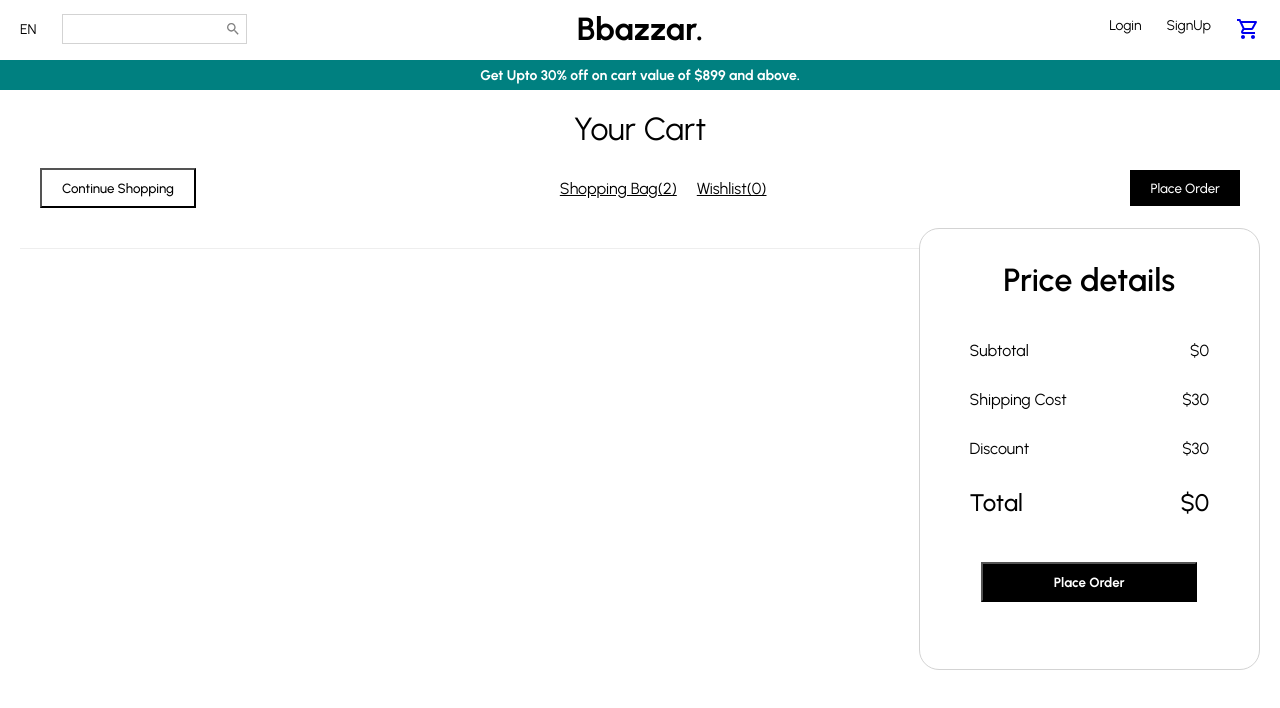
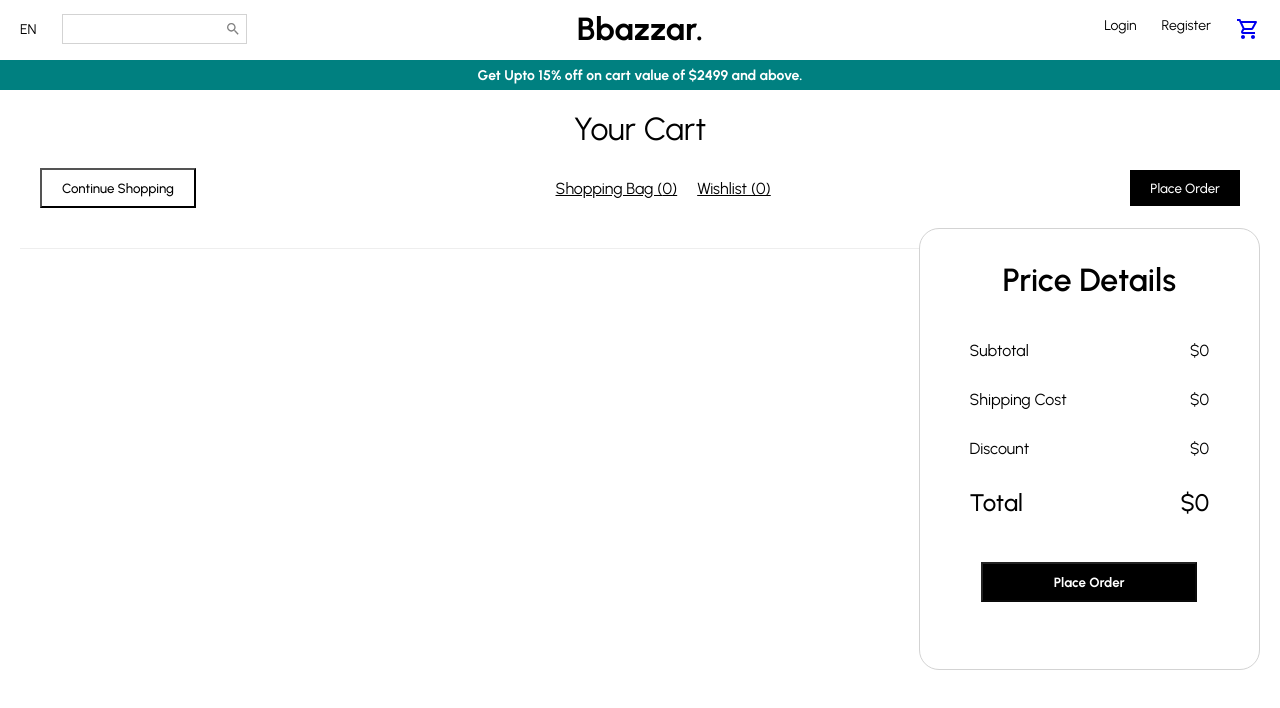
Before and after one commit to VishalChoudhary/ecommerce, a React (Create React App) app in the folder client/: page /cart in a window 1280 px wide. Shown: the top 708 px of the page. Built offline with nearby package versions, Linux system fonts and the light colour scheme; a web font is replaced by a local one.

Commit message:
cart fix

```diff
--- a/client/src/components/Announcement.jsx
+++ b/client/src/components/Announcement.jsx
@@ -15,7 +15,7 @@
 const Announcement = () => {
   return (
     <Container>
-        Get Upto 30% off on cart value of $899 and above.
+        Get Upto 15% off on cart value of $2499 and above.
     </Container>
   )
 }
--- a/client/src/components/Navbar.jsx
+++ b/client/src/components/Navbar.jsx
@@ -61,9 +61,18 @@
   margin-left: 25px;
 `;
 
+const StyledLink = styled(Link)`
+  text-decoration: none;
+  color: inherit;
+  &:focus, &:hover, &:visited, &:link, &:active {
+    text-decoration: none;
+    color: inherit;
+  }
+`;
+
 const Navbar = () => {
   //useSelector to read the state of quantity
-  const quantity = useSelector(state=>state.cart.quantity)
+  const quantity = useSelector(state=>state.cart)
   // console.log(quantity);
   return (
     <Container>
@@ -75,13 +84,21 @@
             <Search style={{color: "gray", fontSize:16}}/>
           </SearchContainer>
         </Left>
-        <Center><Logo>Bbazzar.</Logo></Center>
+        <Center>
+          <StyledLink to='/'>
+            <Logo>Bbazzar.</Logo>
+          </StyledLink>
+        </Center>
         <Right>
-          <MenuItem>Login</MenuItem>
-          <MenuItem>SignUp</MenuItem>
+          <StyledLink to='/login'>
+            <MenuItem>Login</MenuItem>
+          </StyledLink>
+          <StyledLink to='/register'>
+            <MenuItem>Register</MenuItem>
+          </StyledLink>
           <Link to='/cart'>
             <MenuItem>
-              <Badge badgeContent={quantity} color="primary">
+              <Badge badgeContent={quantity.products.length} color="primary">
                 <ShoppingCartOutlined />
               </Badge>
             </MenuItem>
--- a/client/src/pages/Cart.jsx
+++ b/client/src/pages/Cart.jsx
@@ -3,10 +3,11 @@
 import Navbar from '../components/Navbar';
 import Announcement from '../components/Announcement';
 import { Add, Remove } from '@material-ui/icons';
-import { useSelector } from 'react-redux';
+import { useSelector, useDispatch } from 'react-redux';
+import { addProduct, removeFromCart } from '../redux/cartRedux';
+import { Link } from 'react-router-dom';
 
 const Container = styled.div`
-    /* background-color: #fef9f9;   */
     height: 100vh;
 `;
 
@@ -30,9 +31,9 @@
     padding: 10px 20px;
     cursor: pointer;
     font-weight: 500;
-    border: ${props=>props.type==='filled' && 'none'};
-    background-color: ${(props)=>props.type==='filled' ? 'black' : 'transparent'};
-    color: ${(props)=>props.type==='filled' && 'white'};
+    border: ${props => props.type === 'filled' && 'none'};
+    background-color: ${props => props.type === 'filled' ? 'black' : 'transparent'};
+    color: ${props => props.type === 'filled' && 'white'};
 `;
 
 const TopTexts = styled.div``;
@@ -49,7 +50,7 @@
 `;
 
 const Info = styled.div`
-    flex : 3;
+    flex: 3;
 `;
 
 const Product = styled.div`
@@ -75,9 +76,7 @@
     justify-content: space-around;
 `;
 
-const ProductName = styled.span`
-
-`;
+const ProductName = styled.span``;
 
 const ColorContainer = styled.div`
     display: flex;
@@ -89,15 +88,13 @@
     width: 20px;
     height: 20px;
     border-radius: 50%;
-    background-color: ${(props)=>props.color};
+    background-color: ${(props) => props.color};
 `;
 
-const ProductSize = styled.span`
-
-`;
+const ProductSize = styled.span``;
 
 const PriceDetail = styled.div`
-    flex : 1.5;
+    flex: 1.5;
     display: flex;
     flex-direction: column;
     align-items: center;
@@ -131,6 +128,7 @@
     display: flex;
     align-items: center;
     justify-content: center;
+    cursor: pointer;
 `;
 
 const ProductPrice = styled.div`
@@ -146,7 +144,7 @@
 `;
 
 const Summary = styled.div`
-    flex : 1;
+    flex: 1;
     border: 0.5px solid lightgray;
     border-radius: 20px;
     padding: 20px;
@@ -163,8 +161,8 @@
     margin: 30px;
     display: flex;
     justify-content: space-between;
-    font-weight: ${props=>props.type === "total" && "500"};
-    font-size: ${props=>props.type === "total" && "24px"};
+    font-weight: ${(props) => props.type === "total" && "500"};
+    font-size: ${(props) => props.type === "total" && "24px"};
 `;
 
 const SummaryItemText = styled.span``;
@@ -188,7 +186,20 @@
 `;
 
 const Cart = () => {
-  const cart = useSelector(state=>state.cart);
+    const cart = useSelector((state) => state.cart);
+    const dispatch = useDispatch();
+
+    const handleIncrease = (product) => {
+        dispatch(addProduct({ ...product, quantity: 1 }));
+    };
+
+    const handleDecrease = (productId) => {
+        dispatch(removeFromCart(productId));
+    };
+
+    const shippingCost = cart.products.length > 0 && cart.total < 500 ? 30 : 0;
+    const discount = cart.total >= 2499 ? cart.total * 0.15 : 0;
+
     return (
         <Container>
             <Navbar />
@@ -196,19 +207,21 @@
             <Wrapper>
                 <Title>Your Cart</Title>
                 <Top>
+                    <Link to='/'>
                         <TopButton>Continue Shopping</TopButton>
+                    </Link>
                     <TopTexts>
-                    <TopText>Shopping Bag(2)</TopText>
-                    <TopText>Wishlist(0)</TopText>
+                        <TopText>Shopping Bag ({cart.products.length})</TopText>
+                        <TopText>Wishlist (0)</TopText>
                     </TopTexts>
                     <TopButton type='filled'>Place Order</TopButton>
                 </Top>
                 <Bottom>
                     <Info>
-                    {cart.products.map(product=>(
-                        <Product>
+                        {cart.products.map((product) => (
+                            <Product key={product._id}>
                                 <ProductDetail>
-                            <ProductImage src={product.img}/>
+                                    <ProductImage src={product.img} />
                                     <Details>
                                         <ProductName>{product.title}</ProductName>
                                         <ColorContainer>
@@ -220,46 +233,52 @@
                                 </ProductDetail>
                                 <PriceDetail>
                                     <ProductAmountContainer>
-                                <AmountButtonDesign>
+                                        <AmountButtonDesign onClick={() => handleIncrease(product)}>
                                             <Add />
                                         </AmountButtonDesign>
                                         <ProductAmount>{product.quantity}</ProductAmount>
-                                <AmountButtonDesign>
+                                        <AmountButtonDesign onClick={() => handleDecrease(product._id)}>
                                             <Remove />
                                         </AmountButtonDesign>
                                     </ProductAmountContainer>
-                            <ProductPrice>${product.price*product.quantity}</ProductPrice>
+                                    <ProductPrice>${product.price * product.quantity}</ProductPrice>
                                 </PriceDetail>
                             </Product>
                         ))}
                         <Hr />
                     </Info>
                     <Summary>
-                    <SummaryTitle>Price details</SummaryTitle>
+                        <SummaryTitle>Price Details</SummaryTitle>
                         <SummaryItem>
                             <SummaryItemText>Subtotal</SummaryItemText>
-                        <SummaryItemPrice>${cart.total}</SummaryItemPrice>
+                            <SummaryItemPrice>${cart.products.length > 0 ? cart.total : 0}</SummaryItemPrice> {/* ✅ Prevents incorrect total */}
                         </SummaryItem>
                         <SummaryItem>
                             <SummaryItemText>Shipping Cost</SummaryItemText>
-                        <SummaryItemPrice>$30</SummaryItemPrice>
+                            <SummaryItemPrice>
+                                {cart.total < 500 ? `$${shippingCost}` : "Free"}
+                            </SummaryItemPrice>
                         </SummaryItem>
                         <SummaryItem>
                         <SummaryItemText>Discount</SummaryItemText>
-                        <SummaryItemPrice>$30</SummaryItemPrice>
+                            <SummaryItemPrice>
+                                {discount > 0 ? `- $${discount.toFixed(2)}` : "$0"}
+                            </SummaryItemPrice>
                         </SummaryItem>
                         <SummaryItem type='total'>
                             <SummaryItemText>Total</SummaryItemText>
-                        <SummaryItemPrice>${cart.total}</SummaryItemPrice>
+                            <SummaryItemPrice>
+                                ${cart.products.length > 0 ? (cart.total - discount + (cart.total < 500 ? 30 : 0)).toFixed(2) : 0}
+                            </SummaryItemPrice>
                         </SummaryItem>
                         <ButtonBox>
-                        <Button>Place Order</Button>
+                            <Button disabled={cart.total === 0}>Place Order</Button>
                         </ButtonBox>
                     </Summary>
                 </Bottom>
             </Wrapper>
         </Container>
-  )
-}
+    );
+};
 
 export default Cart;
--- a/client/src/redux/cartRedux.js
+++ b/client/src/redux/cartRedux.js
@@ -1,20 +1,50 @@
-import {createSlice} from "@reduxjs/toolkit";
+import { createSlice } from "@reduxjs/toolkit";
 
 const cartSlice = createSlice({
     name: "cart",
-    initialState:{
-        products:[],
-        quantity:0,
-        total:0,
+    initialState: {
+        products: [],
+        quantity: 0,
+        total: 0,
     },
-    reducers:{
-        addProduct: (state,action)=>{
-            state.quantity += 1;   //cart quantity
-            state.products.push(action.payload);
-            state.total += action.payload.price * action.payload.quantity;  //product quantity
+    reducers: {
+        addProduct: (state, action) => {
+            const existingProduct = state.products.find(p => p._id === action.payload._id);
+
+            if (existingProduct) {
+                existingProduct.quantity += action.payload.quantity;
+            } else {
+                state.products.push({ ...action.payload });
+                state.quantity += 1;
+            }
+
+            //Ensure total is correctly calculated
+            state.total = state.products.reduce((acc, item) => acc + item.price * item.quantity, 0);
+        },
+        removeFromCart: (state, action) => {
+            const productIndex = state.products.findIndex(p => p._id === action.payload);
+
+            if (productIndex !== -1) {
+                const product = state.products[productIndex];
+
+                if (product.quantity > 1) {
+                    product.quantity -= 1;
+                } else {
+                    state.products.splice(productIndex, 1);
+                    state.quantity -= 1;
+                }
+            }
+
+            // ✅ Update total price correctly
+            state.total = state.products.reduce((acc, item) => acc + item.price * item.quantity, 0);
+        },
+        clearCart: (state) => {
+            state.products = [];
+            state.quantity = 0;
+            state.total = 0;
         },
     },
 });
 
-export const {addProduct} = cartSlice.actions;
+export const { addProduct, removeFromCart, clearCart } = cartSlice.actions;
 export default cartSlice.reducer;
--- a/client/src/redux/store.js
+++ b/client/src/redux/store.js
@@ -1,4 +1,4 @@
-import { configureStore,combineReducers } from '@reduxjs/toolkit';
+import { configureStore, combineReducers } from '@reduxjs/toolkit';
 import cartReducer from "./cartRedux";
 import userReducer from "./userRedux";
 import {
@@ -17,9 +17,13 @@
     key: 'root',
     version: 1,
     storage,
-}
+    whitelist: ["user", "cart"],  //Persist both user and cart
+};
 
-const rootReducer = combineReducers({user: userReducer, cart: cartReducer});
+const rootReducer = combineReducers({
+    user: userReducer,
+    cart: cartReducer,
+});
 
 const persistedReducer = persistReducer(persistConfig, rootReducer);
 
@@ -34,5 +38,4 @@
 });
 
 export let persistor = persistStore(store);
-
 export default store;
```
Lines whose indentation alone changed are shown as unchanged.
